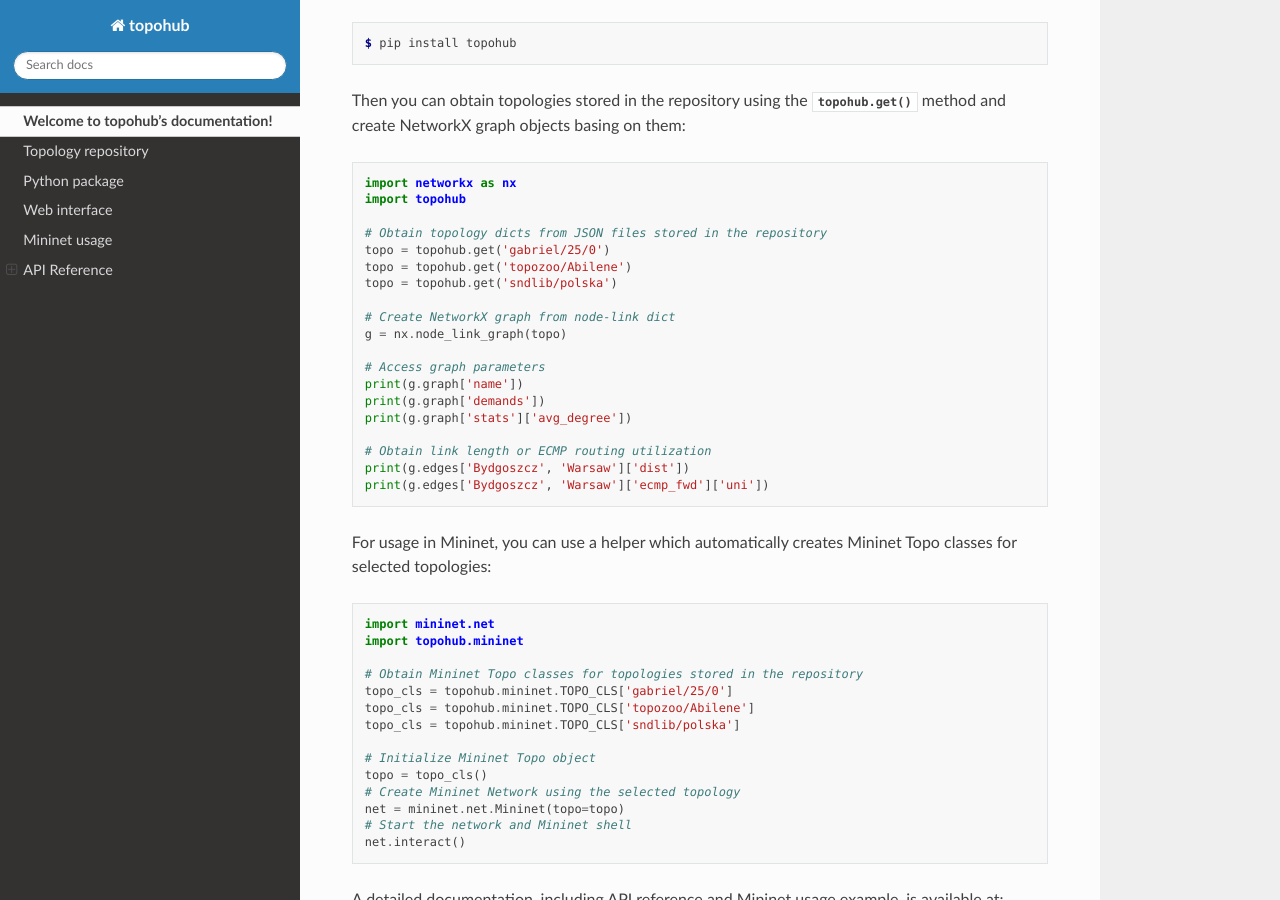
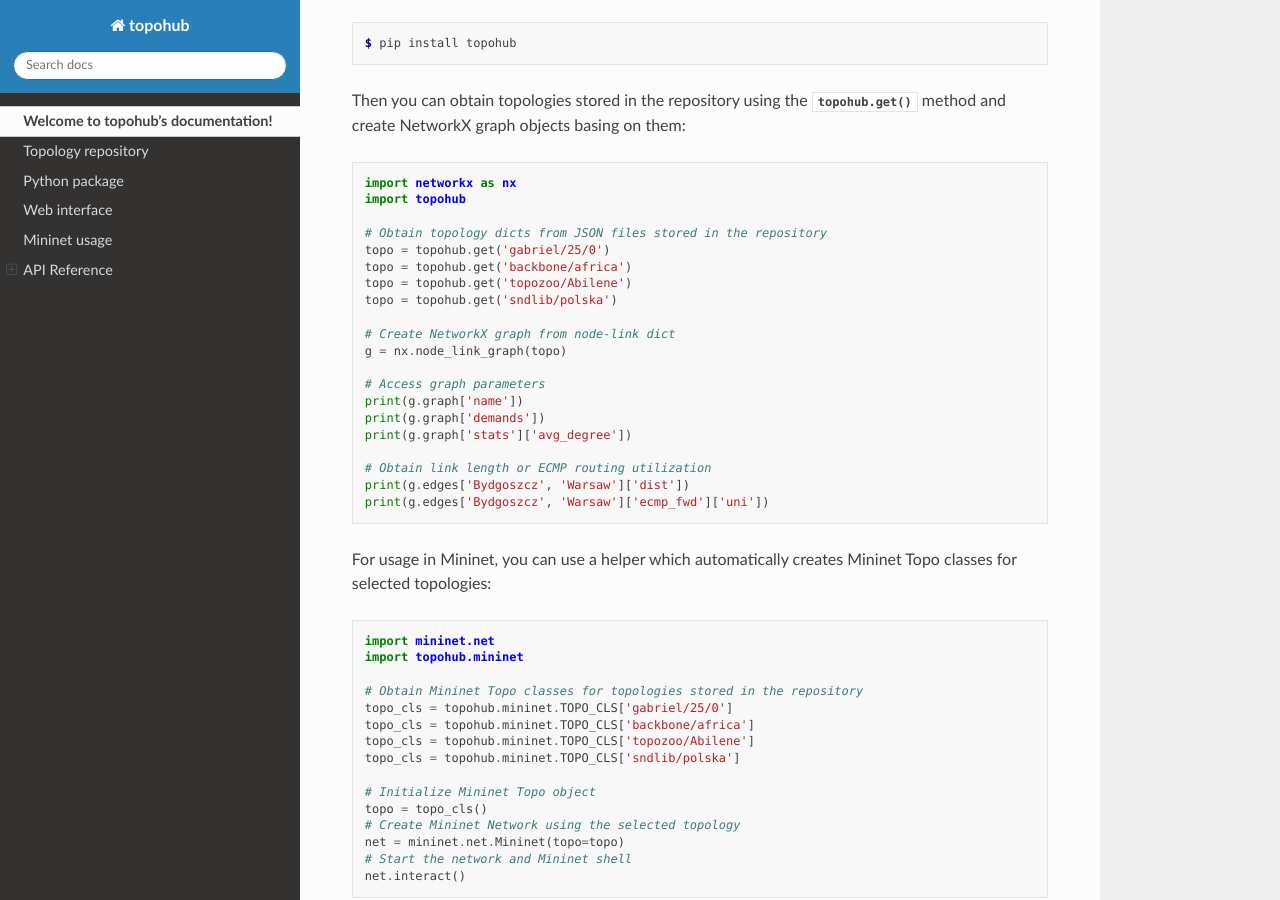
Before and after one commit to piotrjurkiewicz/topohub, a Sphinx documentation site: the page built from docs/index.rst, in a window 1280 px wide and 900 px high, scrolled down 860 px. Built offline with Sphinx 7.4.7 and the Read the Docs theme 2.0.0, drawn with Linux system fonts in a browser that asks for light colours.

Commit message:
Add Backbone topologies to examples and Python package

```diff
--- a/docs/index.rst
+++ b/docs/index.rst
@@ -37,6 +37,7 @@
 
     # Obtain topology dicts from JSON files stored in the repository
     topo = topohub.get('gabriel/25/0')
+    topo = topohub.get('backbone/africa')
     topo = topohub.get('topozoo/Abilene')
     topo = topohub.get('sndlib/polska')
 
@@ -61,6 +62,7 @@
 
     # Obtain Mininet Topo classes for topologies stored in the repository
     topo_cls = topohub.mininet.TOPO_CLS['gabriel/25/0']
+    topo_cls = topohub.mininet.TOPO_CLS['backbone/africa']
     topo_cls = topohub.mininet.TOPO_CLS['topozoo/Abilene']
     topo_cls = topohub.mininet.TOPO_CLS['sndlib/polska']
 
--- a/docs/package.rst
+++ b/docs/package.rst
@@ -12,6 +12,7 @@
 
     # Obtain topology dicts from JSON files stored in the repository
     topo = topohub.get('gabriel/25/0')
+    topo = topohub.get('backbone/africa')
     topo = topohub.get('topozoo/Abilene')
     topo = topohub.get('sndlib/polska')
 
--- a/setup.py
+++ b/setup.py
@@ -11,7 +11,7 @@
     version=topohub.__version__,
     packages=['topohub'],
     package_dir={'topohub': 'topohub'},
-    package_data={'topohub': ['data/gabriel/*/*.json', 'data/sndlib/*.json', 'data/topozoo/*.json']},
+    package_data={'topohub': ['data/gabriel/*/*.json', 'data/sndlib/*.json', 'data/topozoo/*.json', 'data/backbone/*.json']},
     url=URL,
     license='MIT',
     author='Piotr Jurkiewicz',
--- a/topohub/__init__.py
+++ b/topohub/__init__.py
@@ -18,6 +18,7 @@
 
         # Obtain topology dicts from JSON files stored in the repository
         topo = topohub.get('gabriel/25/0')
+        topo = topohub.get('backbone/africa')
         topo = topohub.get('topozoo/Abilene')
         topo = topohub.get('sndlib/polska')
 
```
Also changed, not shown: README.md (+2 -0 lines), 1 other file.
